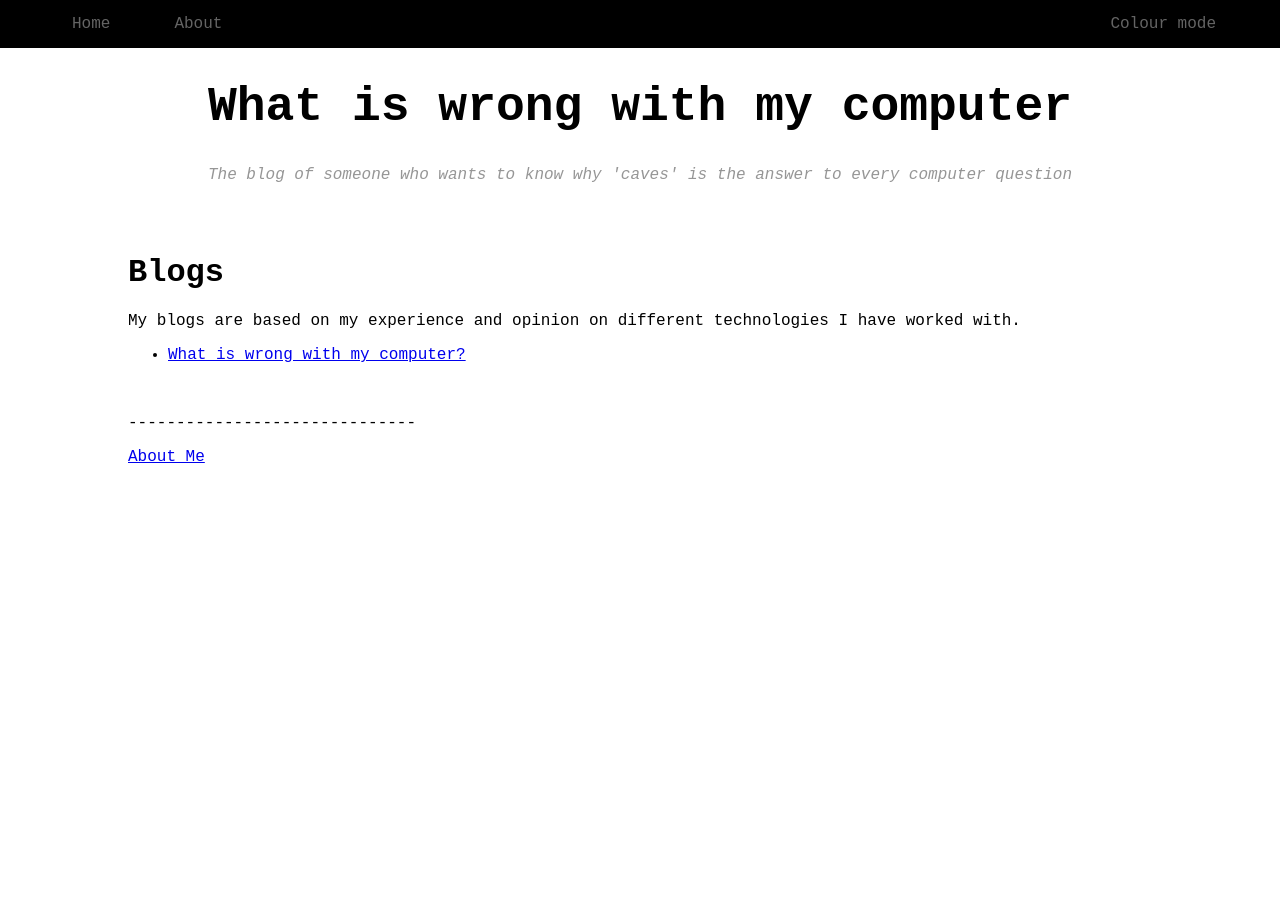
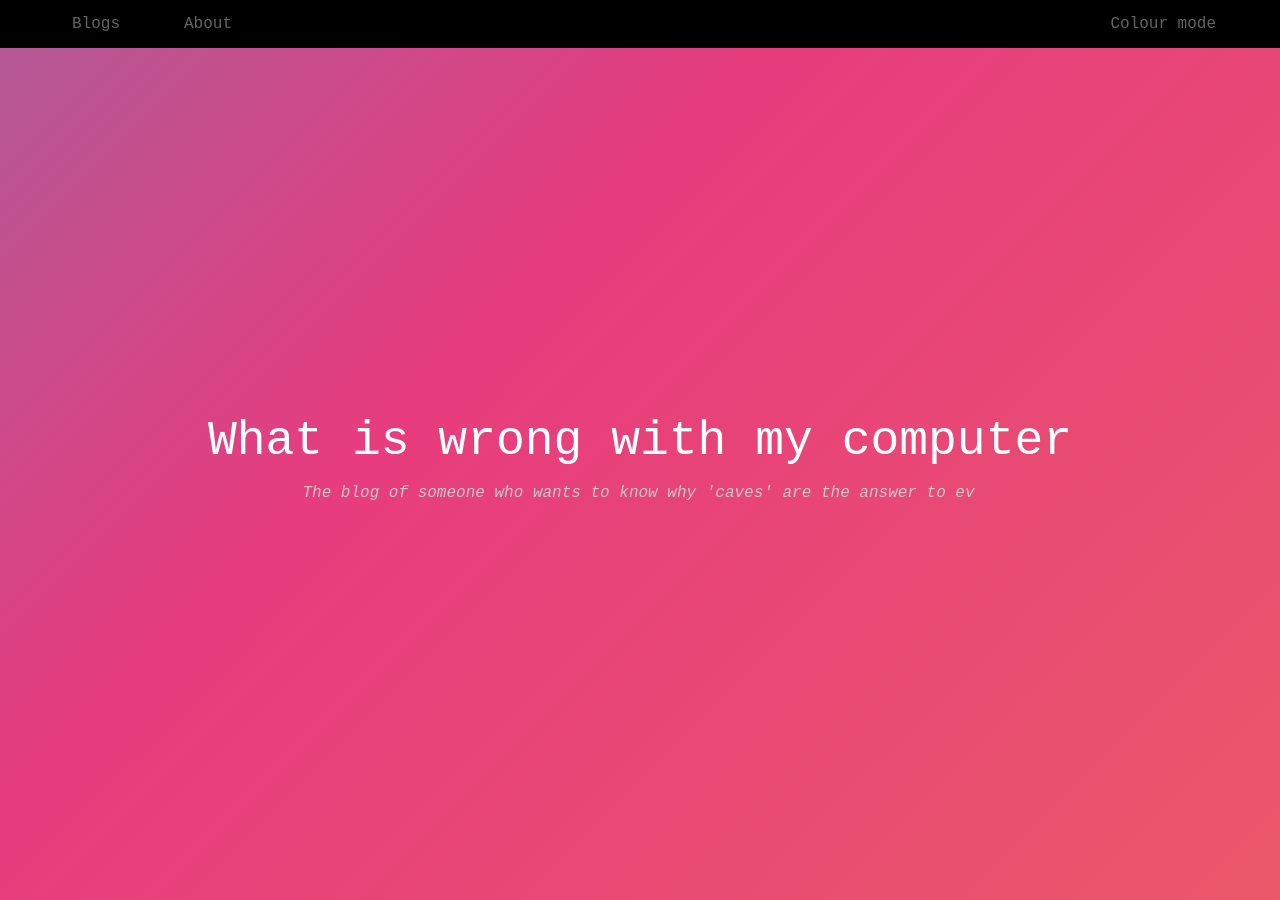
Before and after one commit to IRFrench/WhatIsWrongWithMyComputer.co.uk, a Jekyll site: the page built from test.html, in a window 1280 px wide and 900 px high. Built offline with Jekyll 4.4.1, drawn with Linux system fonts in a browser that asks for light colours.

Commit message:
added background

```diff
--- a/_includes/navbar.html
+++ b/_includes/navbar.html
@@ -2,7 +2,7 @@
     <ul class="navbar-nav">
         <li class="nav-item">
             <a href="/" class="nav-link">
-                <p class="nav-text">Home</p>
+                <p class="nav-text">Blogs</p>
             </a>
         </li>
         <li class="nav-item">
--- a/_layouts/iffy.html
+++ b/_layouts/iffy.html
@@ -10,9 +10,13 @@
 
     <div class="header-block">
         <h1 class="header-title">What is wrong with my computer</h1>
-        <p class="header-text">
-            The blog of someone who wants to know why 'caves' is the answer to every computer question
-        </p>
+        <div class="center-wrapper">
+            <p class="header-text">
+                The blog of someone who wants to know why 'caves' are the answer to every computer question
+            </p>
+        </div>
+
+
     </div>
 
     <div class="content">
--- a/css/main.css
+++ b/css/main.css
@@ -5,12 +5,18 @@ body {
     --dark_white: rgb(150, 150, 150);
     --dark_gray: rgb(100, 100, 100);
     --light_black: rgb(50, 50, 50);
-    --black_to_blue: linear-gradient(90deg, rgba(0, 0, 0, 1) 0%, rgba(14, 14, 68, 1) 46%, rgba(0, 113, 136, 1) 100%);
+    --yellow: #caf822;
+    --silver_grad: linear-gradient(90deg, rgba(255, 255, 255, 1) 0%, rgba(200, 200, 200, 1) 80%, rgba(177, 177, 177, 1) 100%);
+    --blue_grad: linear-gradient(90deg, rgba(0, 0, 0, 1) 0%, rgba(14, 14, 68, 1) 46%, rgba(0, 113, 136, 1) 100%);
+    --green-grad: linear-gradient(90deg, rgba(255, 255, 255, 1) 0%, rgba(171, 255, 159, 1) 80%, rgba(127, 255, 111, 1) 100%);
 
     margin: 0;
     padding: 0;
-    background: var(--white);
-    color: var(--black);
+    background: linear-gradient(-45deg, #ee7752, #e73c7e, #23a6d5, #23d5ab);
+    background-size: 400% 400%;
+    animation: gradient 15s ease infinite;
+    height: 100vh;
+    color: var(--white);
     font-family: Courier New, monospace;
 }
 
@@ -58,44 +64,63 @@ body {
     color: var(--light_white);
     transition: 200ms;
     background-color: var(--light_black);
-    text-shadow:
-        0 0 7px #fff,
-        0 0 10px #fff,
-        0 0 21px #fff,
-        0 0 42px #0fa,
-        0 0 82px #0fa,
-        0 0 92px #0fa,
-        0 0 102px #0fa,
-        0 0 151px #0fa;
 }
 
 .header-block {
-    padding: 3rem 10% 2rem 10%;
+    /* padding: 3rem 10% 2rem 10%; */
     /* background: var(--black_to_blue); */
     /* clip-path: polygon(50% 3rem, 100% 3rem, 100% 65%, 50% 150%, 0 65%, 0 3rem); */
-    text-align: center;
+    /* text-align: center; */
+    height: 100vh;
+    display: flex;
+    flex-direction: column;
+    justify-content: center;
+    align-items: center;
 }
 
 .header-title {
-    color: var(--black);
-    font-weight: 900;
+    color: var(--white);
+    font-weight: 500;
     font-size: 3rem;
+    margin-bottom: 0;
+}
+
+.center-wrapper {
+    color: var(--light_white);
+    font-style: italic;
+    display: flex;
+    justify-content: center;
+    align-items: center;
 }
 
 .header-text {
-    color: var(--dark_white);
-    font-style: italic;
+    animation: typing 7s steps(91), blink .5s step-end infinite alternate;
+    white-space: nowrap;
+    overflow: hidden;
+    border-right: 3px solid;
+    width: 91ch;
 }
 
 .title {
     font-family: Andale Mono, monospace;
-    color: var(--black);
+    font-weight: 100;
+    color: var(--white);
 }
 
 .content {
     margin-left: 10%;
     margin-right: 10%;
 }
+
+.blog-list {
+    list-style: ">>> ";
+}
+
+.blog-link:hover {
+    color: var(--black);
+    background-color: var(--yellow);
+}
+
 
 @media only screen and (max-width: 1000px) {
     .content {
@@ -105,49 +130,31 @@ body {
 
     .header-block {
         padding: 2rem 0% 2rem 0%;
-        border-bottom: 5px dashed var(--black);
     }
 }
 
-/* DEMO-SPECIFIC STYLES */
-.typewriter h1 {
-    color: #fff;
-    font-family: monospace;
-    overflow: hidden;
-    /* Ensures the content is not revealed until the animation */
-    border-right: .15em solid orange;
-    /* The typwriter cursor */
-    white-space: nowrap;
-    /* Keeps the content on a single line */
-    margin: 0 auto;
-    /* Gives that scrolling effect as the typing happens */
-    letter-spacing: .15em;
-    /* Adjust as needed */
-    animation:
-        typing 3.5s steps(30, end),
-        blink-caret .5s step-end infinite;
-}
-
-/* The typing effect */
 @keyframes typing {
     from {
         width: 0
     }
+}
 
-    to {
-        width: 100%
+@keyframes blink {
+    50% {
+        border-color: transparent
     }
 }
 
-/* The typewriter cursor effect */
-@keyframes blink-caret {
-
-    from,
-    to {
-        border-color: transparent
+@keyframes gradient {
+    0% {
+        background-position: 0% 50%;
     }
 
     50% {
-        border-color: orange
+        background-position: 100% 50%;
+    }
+
+    100% {
+        background-position: 0% 50%;
     }
 }
--- a/test.html
+++ b/test.html
@@ -7,14 +7,11 @@ title: "Home"
 <h1 class="title">Blogs</h1>
 <p>My blogs are based on my experience and opinion on different technologies I have worked with.</p>
 <div>
-    <ul>
+    <ul class="blog-list">
         {% for post in site.posts %}
         <li>
-            <a href="{{ post.url }}">{{ post.title }}</a>
+            <a href="{{ post.url }}" class="blog-link">{{ post.title }}</a>
         </li>
         {% endfor %}
     </ul>
 </div>
-<br>
-<p>------------------------------</p>
-<a href="/about">About Me</a>
```
Also changed, not shown: js/writing.js (deleted).
